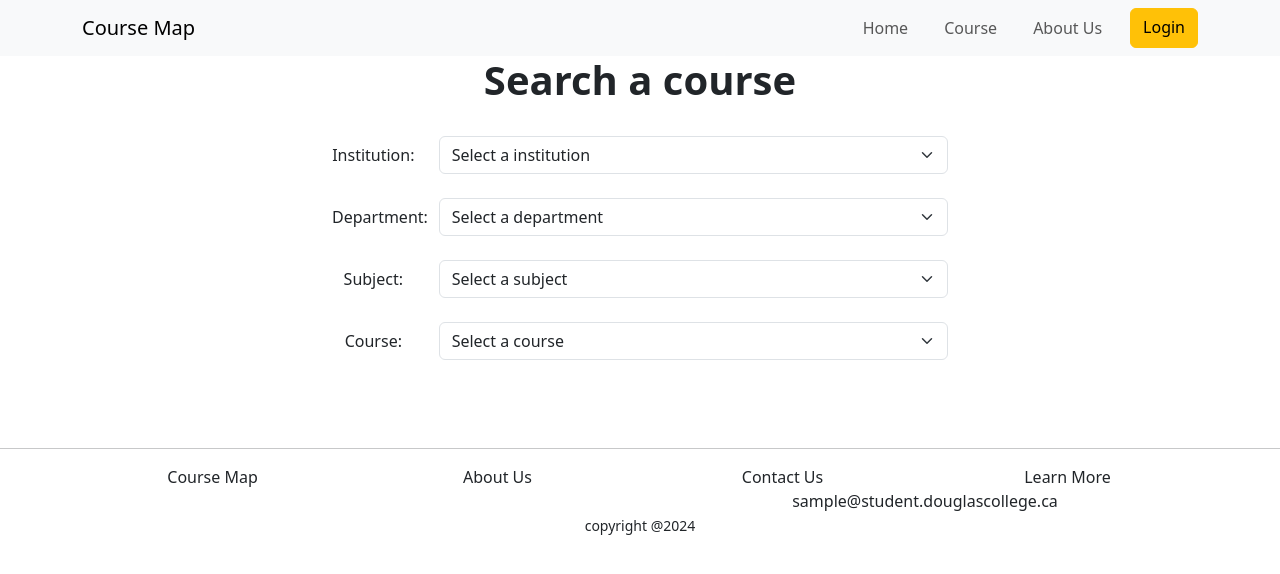
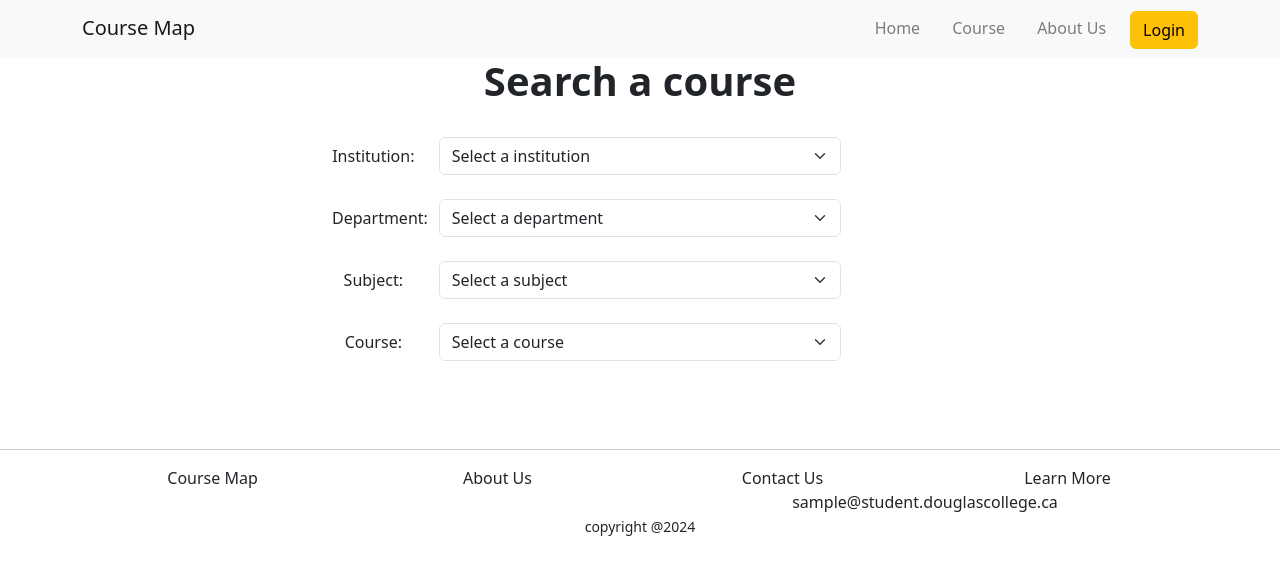
Before and after one commit to doryang1019/course-tracking-system-frontend, a React (Create React App) app: page /search in a window 1280 px wide. Shown: the top 574 px of the page. Built offline with nearby package versions, Linux system fonts and the light colour scheme.

Commit message:
style: navbar size

```diff
--- a/public/index.html
+++ b/public/index.html
@@ -10,6 +10,7 @@
       content="Web site created using create-react-app"
     />
     <link rel="apple-touch-icon" href="%PUBLIC_URL%/logo192.png" />
+    <link href="https://stackpath.bootstrapcdn.com/bootstrap/4.5.2/css/bootstrap.min.css" rel="stylesheet">
     <!--
       manifest.json provides metadata used when your web app is installed on a
       user's mobile device or desktop. See https://developers.google.com/web/fundamentals/web-app-manifest/
--- a/src/components/navBar.js
+++ b/src/components/navBar.js
@@ -12,10 +12,10 @@ const NavBar = () => {
     <Navbar data-bs-theme="light" expand="lg" className="bg-body-tertiary">
       <Container>
         <Navbar.Brand as={Link} to="/">{ SITENAME }</Navbar.Brand>
-        <Nav className="justify-content-end">
-            <Nav.Link className="custom-nav-link" as={Link} to="/">Home</Nav.Link>
-            <Nav.Link className="custom-nav-link" as={Link} to="/search">Course</Nav.Link>
-            <Nav.Link className="custom-nav-link" as={Link} to="/about">About Us</Nav.Link>
+        <Nav>
+            <Nav.Link className="custom-nav-link d-inline-block" as={Link} to="/">Home</Nav.Link>
+            <Nav.Link className="custom-nav-link d-inline-block" as={Link} to="/search">Course</Nav.Link>
+            <Nav.Link className="custom-nav-link d-inline-block" as={Link} to="/about">About Us</Nav.Link>
             <Button variant="warning" as={Link} to="/login">Login</Button>
         </Nav>
       </Container>
--- a/src/components/selectFormGroup.js
+++ b/src/components/selectFormGroup.js
@@ -6,7 +6,7 @@ const SelectFormGroup = ({ controlId, label, name, onChange, options }) => {
     return (
         <Form.Group as={Row} controlId={controlId}>
             <Form.Label column sm='2'>{label}: </Form.Label>
-            <Col sm='12' md='10'>
+            <Col xs='6' sm='10' md='8'>
                 <Form.Select className='d-inline-block mb-4' name={name} onChange={onChange}>
                     <option value="">Select a {controlId} </option>
                     {options}
--- a/src/navbar.css
+++ b/src/navbar.css
@@ -1,8 +1,12 @@
 .custom-nav-link {
-    margin-right: 20px;
-    transition: background-color 0.3s ease;
-  }
+  margin-right: 1rem;
+  transition: color 0.5s ease-in-out,background-color 0.5s ease-in-out,border-color 0.5s ease-in-out !important;
+}
 
 .custom-nav-link:hover {
-    background-color: #b7b7b7;
-  }
+  background-color: #b7b7b7;
+}
+
+.navbar-nav {
+  display: inline !important;
+}
```
